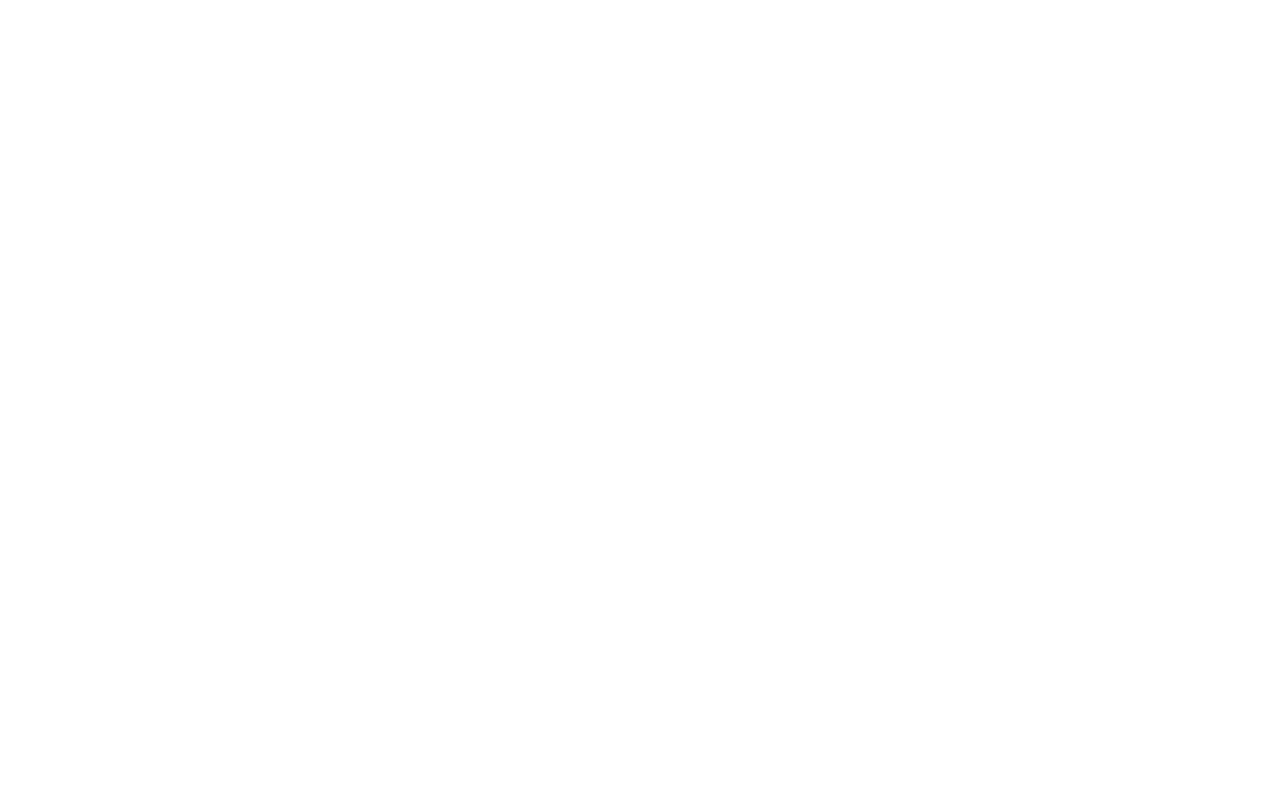
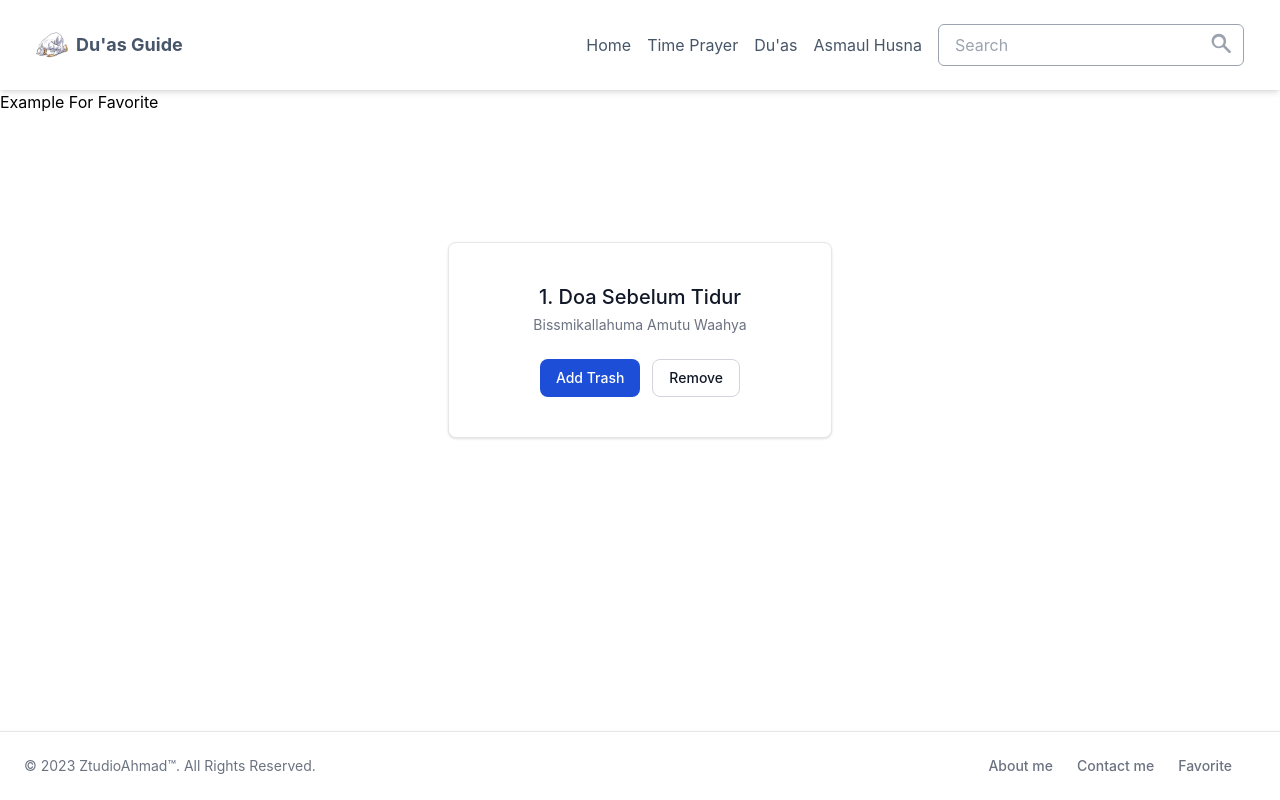
Before and after one commit to Arul-AKZ/Arul-AKZ.github.io, a React (Create React App) app: page /favorite in a window 1280 px wide. Before the commit this address had no page. Built offline with nearby package versions, Linux system fonts and the light colour scheme; the HTML template or start-up script is replaced by a standard one.

Commit message:
first commit

```diff
--- a/src/App.js
+++ b/src/App.js
@@ -9,6 +9,7 @@
 import Contact from './Pages/Contact';
 import About from './Pages/About';
 import Duas from './Pages/Duas';
+import Favorite from './Pages/Favorite';
 
 const App = () => {
 
@@ -34,8 +35,10 @@
           <Route path='/duas' element={<Duas />} />
           <Route path='/timeprayer' element={<TimePrayer />} />
           <Route path='/asmaul' element={<Asmaul />} />
+
           <Route path='/contact' element={<Contact />} />
           <Route path='/about' element={<About />} />
+          <Route path='/favorite' element={<Favorite />} />
         </Routes>
       </BrowserRouter>
     )}
--- a/src/Pages/Favorite.js
+++ b/src/Pages/Favorite.js
@@ -3,10 +3,29 @@
 import Header from '../Components/Header'
 
 const Favorite = () => {
+
+
   return (
     <>
     <Header/>
-    <h1>Hello</h1>
+    <h1>Example For Favorite</h1>
+    <div className='flex mt-32 justify-center'>
+
+    <div class="w-full max-w-sm bg-white border border-gray-200 rounded-lg shadow dark:bg-gray-800 dark:border-gray-700">
+    <div class="flex justify-end px-4 pt-10">
+    </div>
+    <div class="flex flex-col items-center pb-10">
+        <h5 class="mb-1 text-xl font-medium text-gray-900 dark:text-white">1. Doa Sebelum Tidur</h5>
+        <span class="text-sm text-gray-500 dark:text-gray-400">Bissmikallahuma Amutu Waahya</span>
+        <div class="flex mt-4 space-x-3 md:mt-6">
+            <a href="#" class="inline-flex items-center px-4 py-2 text-sm font-medium text-center text-white bg-blue-700 rounded-lg hover:bg-blue-800 focus:ring-4 focus:outline-none focus:ring-blue-300 dark:bg-blue-600 dark:hover:bg-blue-700 dark:focus:ring-blue-800">Add Trash</a>
+            <a href="#" class="inline-flex items-center px-4 py-2 text-sm font-medium text-center text-gray-900 bg-white border border-gray-300 rounded-lg hover:bg-gray-100 focus:ring-4 focus:outline-none focus:ring-gray-200 dark:bg-gray-800 dark:text-white dark:border-gray-600 dark:hover:bg-gray-700 dark:hover:border-gray-700 dark:focus:ring-gray-700">Remove</a>
+        </div>
+    </div>
+</div>
+
+
+    </div>
     <Footer/>
     </>
   )
--- a/src/Pages/HomePage.js
+++ b/src/Pages/HomePage.js
@@ -3,31 +3,35 @@
 import Footer from '../Components/Footer';
 import ReactLoading from 'react-loading';
 import Header from '../Components/Header';
+import { Link } from "react-router-dom";
 import  sujud from "../image/android-chrome-192x192.png"
 
 const HomePage = () => {
 
   const [loading, setLoading] = useState(true);
+  const [currentTime, setCurrentTime] = useState('');
 
   useEffect(() => {
-    setTimeout(() => {
-      setLoading(false);
-    }, 3000);
+    axios
+      .get("https://api.aladhan.com/v1/timingsByCity?city=Jakarta&country=Indonesia&method=8")
+      .then(response => {
+        setLoading(false);
+      })
+      .catch(error => {
+        console.log(error);
+      });
   }, []);
 
-
-useEffect(() => {
-axios
-.get("https://cors-proxy.fringe.zone/https://doa-doa-api-ahmadramadhan.fly.dev/api",
-{
-  headers: { "Access-Control-Allow-Origin": "http://localhost:3000" },
-})
-.then(response => {
-})
-.catch(error => {
-console.log(error);
-});
-}, []);
+  useEffect(() => {
+    const interval = setInterval(() => {
+      const now = new Date();
+      const hours = now.getHours();
+      const minutes = now.getMinutes();
+      const seconds = now.getSeconds();
+      setCurrentTime(`${hours}:${minutes}:${seconds}`);
+    }, 1000);
+    return () => clearInterval(interval);
+  }, []);
 
   return (
     <>
@@ -44,11 +48,12 @@
     <div className="container mx-auto">
         <h1 className="text-4xl font-bold mt-10 text-center">
           Welcome to Du'as Guide
+          <h3 className="text-xl font-normal mb-4">Time Right Now: {currentTime}</h3>
         </h1>
 
     {/* bagian bawah */}
 
-    <div className='py-10 px-60 '>
+    <div className='py-8 px-60 '>
     <div className='flex justify-center items-center h-full w-full bg-black text-white py-5 px-2 rounded-3xl'>
     <div className='w-3/4'>
     <h2 className='text-3xl font-bold  leading-tight m-auto'>Have you prayer <br/> today?</h2>
@@ -60,8 +65,24 @@
     </div>
 
     {/* bagian 1 */}
+    <div className='mt-5 mb-20 flex flex-wrap px-56'>
+    <div class="max-w-sm p-6 mx-auto bg-white border border-gray-200 rounded-lg shadow dark:bg-gray-800 dark:border-gray-700">
+        <h5 class="mb-2 text-2xl font-bold tracking-tight text-gray-900 dark:text-white">Asmaul Time!!</h5>
+    <p class="mb-3 font-normal text-gray-700 dark:text-gray-400">See What inside of this card</p>
+    <a class="inline-flex items-center px-3 py-2 text-sm font-medium text-center text-white bg-slate-700 rounded-lg hover:bg-slate-900 focus:ring-4 focus:outline-none focus:ring-blue-300 dark:bg-blue-600 dark:hover:bg-blue-700 dark:focus:ring-blue-800">
+    <Link to={`/asmaul`} className="hover:text-gray-400" >Read More</Link>
+    </a>
+</div>
 
 
+<div class="max-w-sm p-6 mx-auto bg-white border border-gray-200 rounded-lg shadow dark:bg-gray-800 dark:border-gray-700">
+        <h5 class="mb-2 text-2xl font-bold tracking-tight text-gray-900 dark:text-white">Du'as Time!!</h5>
+    <p class="mb-3 font-normal text-gray-700 dark:text-gray-400">See What inside of this card</p>
+    <a class="inline-flex items-center px-3 py-2 text-sm font-medium text-center text-white bg-slate-700 rounded-lg hover:bg-slate-900 focus:ring-4 focus:outline-none focus:ring-blue-300 dark:bg-blue-600 dark:hover:bg-blue-700 dark:focus:ring-blue-800">
+    <Link to={`/duas`} className="hover:text-gray-400" >Read More</Link>
+    </a>
+</div>
+    </div>
           </div>
         </section>
       </main>
```
